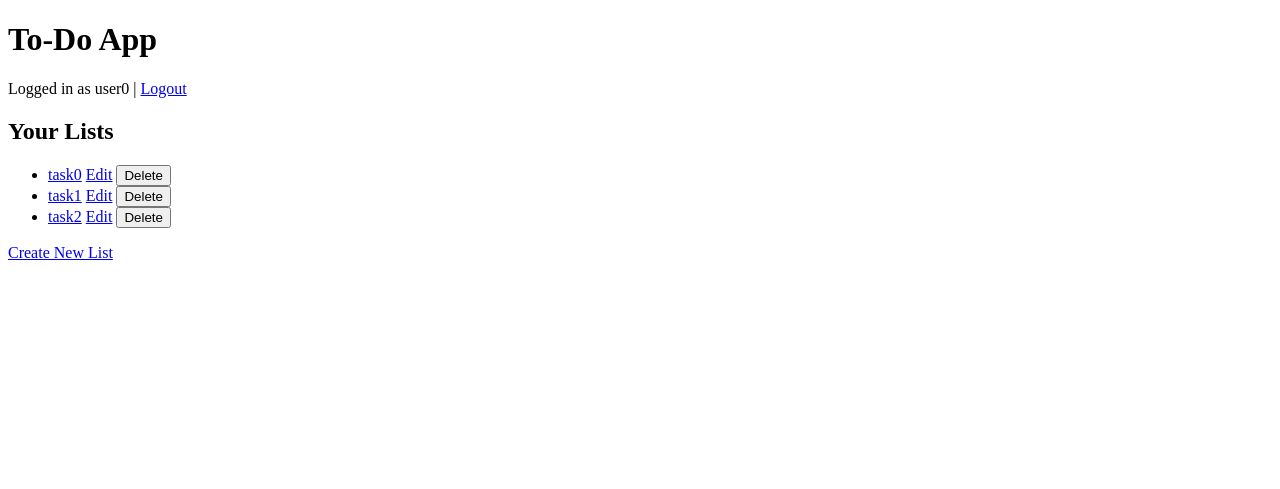
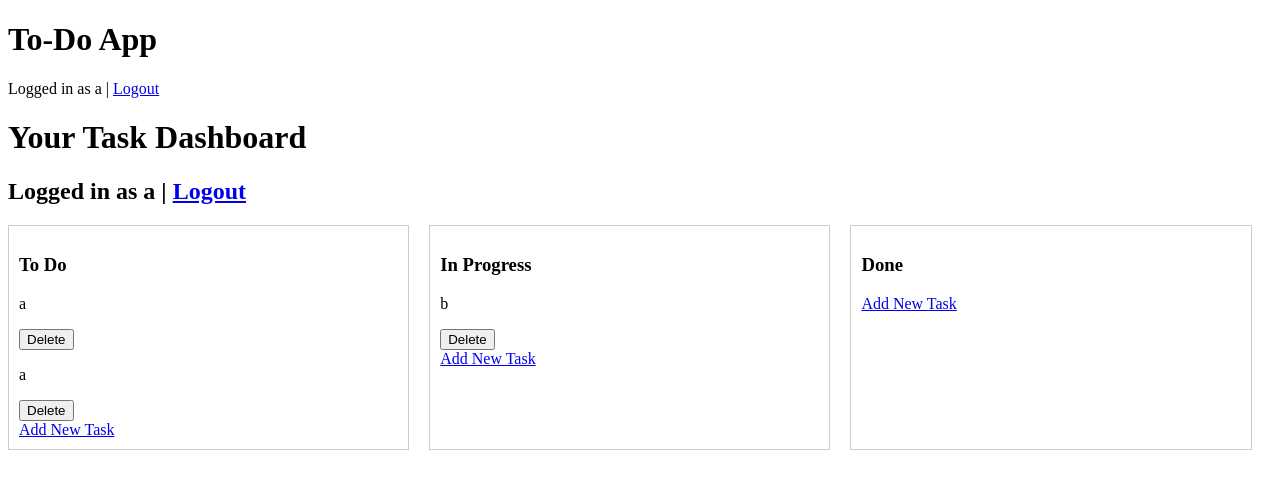
Before and after one commit to Taka0613/cs162_jinja, a Flask app: page / in a window 1280 px wide. Shown: the top 489 px of the page. Run offline with Flask 2, Linux system fonts and the light colour scheme; a user stored in the database is signed in; data comes from the database, SQL or seed files in the repository.

Commit message:
second version

```diff
--- a/app.py
+++ b/app.py
@@ -9,12 +9,9 @@ from flask_login import (
     UserMixin,
 )
 from werkzeug.security import generate_password_hash, check_password_hash
-import os
 
 app = Flask(__name__)
-app.config["SECRET_KEY"] = (
-    "42e76d8053493a28cc90a625d2315d2666da0c445351d01c5ddb8ba8aaa71f55"  # Replace with a secure secret key
-)
+app.config["SECRET_KEY"] = "your_secret_key"
 app.config["SQLALCHEMY_DATABASE_URI"] = "sqlite:///todo.db"
 app.config["SQLALCHEMY_TRACK_MODIFICATIONS"] = False
 
@@ -23,14 +20,13 @@ login_manager = LoginManager()
 login_manager.init_app(app)
 login_manager.login_view = "login"
 
+
 # Models
-
-
 class User(db.Model, UserMixin):
     id = db.Column(db.Integer, primary_key=True)
     username = db.Column(db.String(150), nullable=False, unique=True)
     password_hash = db.Column(db.String(256), nullable=False)
-    lists = db.relationship("List", backref="user", lazy=True)
+    task_groups = db.relationship("TaskGroup", backref="user", lazy=True)
 
     def set_password(self, password):
         self.password_hash = generate_password_hash(password)
@@ -39,25 +35,29 @@ class User(db.Model, UserMixin):
         return check_password_hash(self.password_hash, password)
 
 
-class List(db.Model):
+class TaskGroup(db.Model):
     id = db.Column(db.Integer, primary_key=True)
     title = db.Column(db.String(150), nullable=False)
     user_id = db.Column(db.Integer, db.ForeignKey("user.id"), nullable=False)
-    items = db.relationship("Item", backref="list", lazy=True)
+    tasks = db.relationship("Task", backref="task_group", lazy=True)
 
 
-class Item(db.Model):
+class Task(db.Model):
     id = db.Column(db.Integer, primary_key=True)
     title = db.Column(db.String(150), nullable=False)
-    list_id = db.Column(db.Integer, db.ForeignKey("list.id"), nullable=False)
-    parent_item_id = db.Column(db.Integer, db.ForeignKey("item.id"), nullable=True)
+    status = db.Column(db.String(20), nullable=False, default="To Do")  # Status field
     is_completed = db.Column(db.Boolean, default=False)
-    children = db.relationship(
-        "Item", backref=db.backref("parent", remote_side=[id]), lazy=True
+    task_group_id = db.Column(
+        db.Integer,
+        db.ForeignKey("task_group.id"),
+        nullable=True,  # Set nullable=True here
+    )
+    parent_task_id = db.Column(db.Integer, db.ForeignKey("task.id"), nullable=True)
+    subtasks = db.relationship(
+        "Task", backref=db.backref("parent_task", remote_side=[id]), lazy=True
     )
 
 
-# User loader callback for Flask-Login
 @login_manager.user_loader
 def load_user(user_id):
     return User.query.get(int(user_id))
@@ -107,160 +107,53 @@ def logout():
     return redirect(url_for("login"))
 
 
-# Dashboard showing lists
 @app.route("/")
 @login_required
 def dashboard():
-    lists = List.query.filter_by(user_id=current_user.id).all()
-    return render_template("dashboard.html", lists=lists)
+    # Retrieve tasks categorized by status
+    categorized_tasks = {
+        "To Do": Task.query.filter_by(status="To Do", task_group_id=None).all(),
+        "In Progress": Task.query.filter_by(
+            status="In Progress", task_group_id=None
+        ).all(),
+        "Done": Task.query.filter_by(status="Done", task_group_id=None).all(),
+    }
+    return render_template("dashboard.html", categorized_tasks=categorized_tasks)
 
 
-# Create a new list
-@app.route("/lists/new", methods=["GET", "POST"])
+@app.route("/add_task/<status>", methods=["GET", "POST"])
 @login_required
-def create_list():
+def add_task(status):
     if request.method == "POST":
         title = request.form["title"]
-        new_list = List(title=title, user_id=current_user.id)
-        db.session.add(new_list)
+        # Save the new task with the chosen status
+        new_task = Task(
+            title=title,
+            status=status,
+            task_group_id=None,  # Adjust if task groups are needed
+        )
+        db.session.add(new_task)
         db.session.commit()
         return redirect(url_for("dashboard"))
-    return render_template("create_list.html")
+
+    return render_template("add_task.html", status=status)
 
 
-# Edit a list
-@app.route("/lists/<int:list_id>/edit", methods=["GET", "POST"])
+# Delete a task
+@app.route("/tasks/<int:task_id>/delete", methods=["POST"])
 @login_required
-def edit_list(list_id):
-    list = List.query.get_or_404(list_id)
-    if list.user_id != current_user.id:
-        flash("You do not have permission to edit this list.")
-        return redirect(url_for("dashboard"))
-    if request.method == "POST":
-        title = request.form["title"]
-        list.title = title
-        db.session.commit()
-        return redirect(url_for("dashboard"))
-    return render_template("edit_list.html", list=list)
-
-
-# Delete a list
-@app.route("/lists/<int:list_id>/delete", methods=["POST"])
-@login_required
-def delete_list(list_id):
-    list = List.query.get_or_404(list_id)
-    if list.user_id != current_user.id:
-        flash("You do not have permission to delete this list.")
-        return redirect(url_for("dashboard"))
-    db.session.delete(list)
+def delete_task(task_id):
+    task = Task.query.get_or_404(task_id)
+    db.session.delete(task)
     db.session.commit()
     return redirect(url_for("dashboard"))
 
 
-# View items in a list
-@app.route("/lists/<int:list_id>")
-@login_required
-def view_list(list_id):
-    list = List.query.get_or_404(list_id)
-    if list.user_id != current_user.id:
-        flash("You do not have permission to view this list.")
-        return redirect(url_for("dashboard"))
-    items = Item.query.filter_by(list_id=list_id, parent_item_id=None).all()
-    return render_template("list.html", list=list, items=items)
+# Initialize database tables if they don’t exist
+@app.before_first_request
+def create_tables():
+    db.create_all()
 
 
-# Add an item to a list
-@app.route("/lists/<int:list_id>/items/new", methods=["GET", "POST"])
-@login_required
-def add_item(list_id):
-    list = List.query.get_or_404(list_id)
-    if list.user_id != current_user.id:
-        flash("You do not have permission to add items to this list.")
-        return redirect(url_for("dashboard"))
-    if request.method == "POST":
-        title = request.form["title"]
-        parent_item_id = request.form.get("parent_item_id")
-        if parent_item_id:
-            parent_item_id = int(parent_item_id)
-        else:
-            parent_item_id = None
-        new_item = Item(title=title, list_id=list_id, parent_item_id=parent_item_id)
-        db.session.add(new_item)
-        db.session.commit()
-        return redirect(url_for("view_list", list_id=list_id))
-    parent_items = Item.query.filter_by(list_id=list_id, parent_item_id=None).all()
-    return render_template("add_item.html", list=list, parent_items=parent_items)
-
-
-# Edit an item
-@app.route("/items/<int:item_id>/edit", methods=["GET", "POST"])
-@login_required
-def edit_item(item_id):
-    item = Item.query.get_or_404(item_id)
-    list = item.list
-    if list.user_id != current_user.id:
-        flash("You do not have permission to edit this item.")
-        return redirect(url_for("dashboard"))
-    if request.method == "POST":
-        item.title = request.form["title"]
-        db.session.commit()
-        return redirect(url_for("view_list", list_id=list.id))
-    return render_template("edit_item.html", item=item)
-
-
-# Delete an item and its sub-items
-@app.route("/items/<int:item_id>/delete", methods=["POST"])
-@login_required
-def delete_item(item_id):
-    item = Item.query.get_or_404(item_id)
-    list = item.list
-    if list.user_id != current_user.id:
-        flash("You do not have permission to delete this item.")
-        return redirect(url_for("dashboard"))
-    db.session.delete(item)
-    db.session.commit()
-    return redirect(url_for("view_list", list_id=list.id))
-
-
-# Move a top-level item to a different list
-@app.route("/items/<int:item_id>/move", methods=["GET", "POST"])
-@login_required
-def move_item(item_id):
-    item = Item.query.get_or_404(item_id)
-    if item.parent_item_id is not None:
-        flash("Only top-level items can be moved.")
-        return redirect(url_for("view_list", list_id=item.list_id))
-    if item.list.user_id != current_user.id:
-        flash("You do not have permission to move this item.")
-        return redirect(url_for("dashboard"))
-    if request.method == "POST":
-        new_list_id = request.form["new_list_id"]
-        new_list = List.query.get_or_404(new_list_id)
-        if new_list.user_id != current_user.id:
-            flash("You do not have permission to move items to this list.")
-            return redirect(url_for("dashboard"))
-        item.list_id = new_list_id
-        db.session.commit()
-        return redirect(url_for("view_list", list_id=new_list_id))
-    lists = List.query.filter_by(user_id=current_user.id).all()
-    return render_template("move_item.html", item=item, lists=lists)
-
-
-# Toggle completion status
-@app.route("/items/<int:item_id>/complete", methods=["POST"])
-@login_required
-def complete_item(item_id):
-    item = Item.query.get_or_404(item_id)
-    if item.list.user_id != current_user.id:
-        flash("You do not have permission to complete this item.")
-        return redirect(url_for("dashboard"))
-    item.is_completed = not item.is_completed
-    db.session.commit()
-    return redirect(url_for("view_list", list_id=item.list_id))
-
-
-# Run the app
 if __name__ == "__main__":
-    # Create database tables if they don't exist
-    db.create_all()
     app.run(debug=True)
--- a/requirements.txt
+++ b/requirements.txt
@@ -1,5 +1,6 @@
 Flask==2.2.2
 Flask-Login==0.6.2
 Flask-SQLAlchemy==2.5.1
+Flask-Migrate==3.1.0
 Werkzeug==2.2.3
 SQLAlchemy==1.4.46
--- a/static/styles.css
+++ b/static/styles.css
@@ -20,3 +20,21 @@ li ul {
 li ul.collapsed {
     display: none;
 }
+
+.task-containers {
+    display: flex;
+    justify-content: space-between;
+    gap: 20px;
+}
+
+.task-container {
+    border: 1px solid #ccc;
+    padding: 10px;
+    width: 30%;
+    background-color: #f9f9f9;
+}
+
+.task-container h4 {
+    margin-top: 0;
+    text-align: center;
+}
--- a/templates/base.html
+++ b/templates/base.html
@@ -4,32 +4,24 @@
 
 <head>
     <meta charset="UTF-8">
+    <meta name="viewport" content="width=device-width, initial-scale=1.0">
     <title>{% block title %}To-Do App{% endblock %}</title>
-    <link rel="stylesheet" href="{{ url_for('static', filename='styles.css') }}">
-    <script src="{{ url_for('static', filename='scripts.js') }}"></script>
 </head>
 
 <body>
     <header>
         <h1>To-Do App</h1>
-        {% if current_user.is_authenticated %}
-        <p>Logged in as {{ current_user.username }} | <a href="{{ url_for('logout') }}">Logout</a></p>
-        {% else %}
-        <p><a href="{{ url_for('login') }}">Login</a> | <a href="{{ url_for('register') }}">Register</a></p>
-        {% endif %}
+        <nav>
+            {% if current_user.is_authenticated %}
+            Logged in as {{ current_user.username }} | <a href="{{ url_for('logout') }}">Logout</a>
+            {% else %}
+            <a href="{{ url_for('login') }}">Login</a> | <a href="{{ url_for('register') }}">Register</a>
+            {% endif %}
+        </nav>
     </header>
-    <div class="container">
-        {% with messages = get_flashed_messages() %}
-        {% if messages %}
-        <ul class="flashes">
-            {% for message in messages %}
-            <li>{{ message }}</li>
-            {% endfor %}
-        </ul>
-        {% endif %}
-        {% endwith %}
+    <main>
         {% block content %}{% endblock %}
-    </div>
+    </main>
 </body>
 
 </html>
--- a/templates/dashboard.html
+++ b/templates/dashboard.html
@@ -1,18 +1,55 @@
-<!-- templates/dashboard.html -->
 {% extends "base.html" %}
-{% block title %}Your Lists{% endblock %}
+{% block title %}Dashboard{% endblock %}
 {% block content %}
-<h2>Your Lists</h2>
-<ul>
-    {% for list in lists %}
-    <li>
-        <a href="{{ url_for('view_list', list_id=list.id) }}">{{ list.title }}</a>
-        <a href="{{ url_for('edit_list', list_id=list.id) }}">Edit</a>
-        <form action="{{ url_for('delete_list', list_id=list.id) }}" method="post" style="display:inline;">
-            <input type="submit" value="Delete">
-        </form>
-    </li>
-    {% endfor %}
-</ul>
-<p><a href="{{ url_for('create_list') }}">Create New List</a></p>
+
+<h1>Your Task Dashboard</h1>
+
+<div>
+    <h2>Logged in as {{ current_user.username }} | <a href="{{ url_for('logout') }}">Logout</a></h2>
+</div>
+
+<div style="display: flex; gap: 20px;">
+    <!-- To Do Column -->
+    <div style="border: 1px solid #ccc; padding: 10px; width: 30%;">
+        <h3>To Do</h3>
+        {% for task in categorized_tasks['To Do'] %}
+        <div>
+            <p>{{ task.title }}</p>
+            <form action="{{ url_for('delete_task', task_id=task.id) }}" method="POST" style="display: inline;">
+                <button type="submit">Delete</button>
+            </form>
+        </div>
+        {% endfor %}
+        <a href="{{ url_for('add_task', status='To Do') }}">Add New Task</a>
+    </div>
+
+    <!-- In Progress Column -->
+    <div style="border: 1px solid #ccc; padding: 10px; width: 30%;">
+        <h3>In Progress</h3>
+        {% for task in categorized_tasks['In Progress'] %}
+        <div>
+            <p>{{ task.title }}</p>
+            <form action="{{ url_for('delete_task', task_id=task.id) }}" method="POST" style="display: inline;">
+                <button type="submit">Delete</button>
+            </form>
+        </div>
+        {% endfor %}
+        <a href="{{ url_for('add_task', status='In Progress') }}">Add New Task</a>
+    </div>
+
+    <!-- Done Column -->
+    <div style="border: 1px solid #ccc; padding: 10px; width: 30%;">
+        <h3>Done</h3>
+        {% for task in categorized_tasks['Done'] %}
+        <div>
+            <p>{{ task.title }}</p>
+            <form action="{{ url_for('delete_task', task_id=task.id) }}" method="POST" style="display: inline;">
+                <button type="submit">Delete</button>
+            </form>
+        </div>
+        {% endfor %}
+        <a href="{{ url_for('add_task', status='Done') }}">Add New Task</a>
+    </div>
+</div>
+
 {% endblock %}
```
Also changed, not shown: templates/add_task.html (added, +19 -0 lines), templates/create_task_group.html (added, +12 -0 lines), templates/register.html (+9 -10 lines), templates/task_groups.html (added, +25 -0 lines), tmp.py (added, +318 -0 lines), todo.db.
